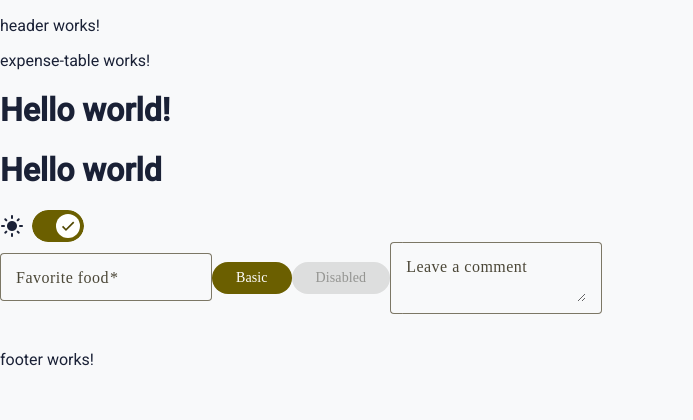
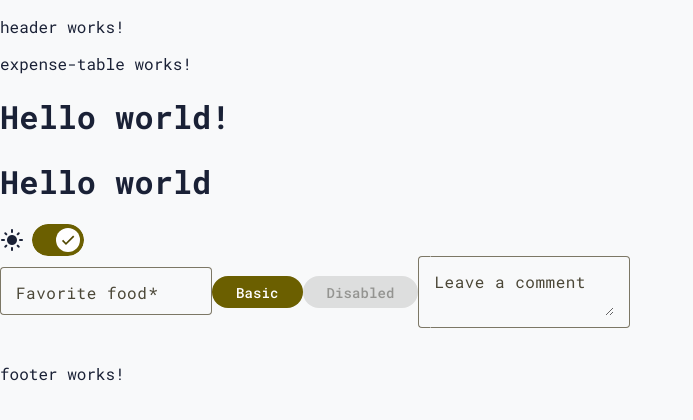
Before and after one commit to DZz1358/expense-tracker, an Angular app: page / in a window 1280 px wide. Shown: the top 420 px of the page, without its empty margins (0-693 px from the left). Built offline with nearby package versions, Linux system fonts and the light colour scheme.

Commit message:
added fonts

```diff
--- a/angular.json
+++ b/angular.json
@@ -32,7 +32,7 @@
                 "input": "public"
               }
             ],
-            "styles": ["src/styles.scss"],
+            "styles": ["src/styles.scss", "src/styles/fonts/fonts.css"],
             "scripts": []
           },
           "configurations": {
--- a/src/app/shared/theme/theme.service.ts
+++ b/src/app/shared/theme/theme.service.ts
@@ -16,10 +16,6 @@ export class ThemeService {
 
   themeIcon = computed(() => this.activeTheme());
 
-  constructor() {
-    console.log('ThemeService initialized with theme:', this.activeTheme());
-  }
-
   toggleTheme(): void {
     this.#activeThemeSignal.update((theme) => theme === Theme.Dark ? Theme.Light : Theme.Dark);
     this.#localStorageService.setItem(StorageKey.Theme, this.#activeThemeSignal());
--- a/src/index.html
+++ b/src/index.html
@@ -1,13 +1,15 @@
-<!doctype html>
+<!DOCTYPE html>
 <html lang="en">
   <head>
-  <meta charset="utf-8">
+    <meta charset="utf-8" />
     <title>ExpenseTracker</title>
-  <base href="/">
-  <meta name="viewport" content="width=device-width, initial-scale=1">
-  <link rel="icon" type="image/x-icon" href="favicon.ico">
-  <link href="https://fonts.googleapis.com/css2?family=Roboto:wght@300;400;500&display=swap" rel="stylesheet">
-  <link href="https://fonts.googleapis.com/icon?family=Material+Icons" rel="stylesheet">
+    <base href="/" />
+    <meta name="viewport" content="width=device-width, initial-scale=1" />
+    <link rel="icon" type="image/x-icon" href="favicon.ico" />
+    <link
+      href="https://fonts.googleapis.com/icon?family=Material+Icons"
+      rel="stylesheet"
+    />
   </head>
   <body class="mat-typography">
     <app-root></app-root>
--- a/src/styles.scss
+++ b/src/styles.scss
@@ -25,10 +25,9 @@ html {
 body {
   margin: 0;
   transition: background-color 0.3s ease;
-  font-family: Roboto, "Helvetica Neue", sans-serif;
+  font-family: Roboto Mono, "Helvetica Neue", sans-serif;
   color: #1a2136;
   background: #F8F9FA;
-
 }
 
 body.dark_mode {
--- /dev/null
+++ b/src/styles/fonts/fonts.css
@@ -0,0 +1,15 @@
+@font-face {
+  font-family: "Roboto Mono";
+  src: url("./RobotoMono-VariableFont_wght.ttf") format("truetype");
+  font-weight: 100 700;
+  font-style: normal;
+  font-display: swap;
+}
+
+@font-face {
+  font-family: "Roboto Mono";
+  src: url("./RobotoMono-Italic-VariableFont_wght.ttf") format("truetype");
+  font-weight: 100 700;
+  font-style: italic;
+  font-display: swap;
+}
```
Also changed, not shown: src/styles/fonts/RobotoMono-Italic-VariableFont_wght.ttf (added), src/styles/fonts/RobotoMono-VariableFont_wght.ttf (added). Lines whose indentation alone changed are shown as unchanged.
